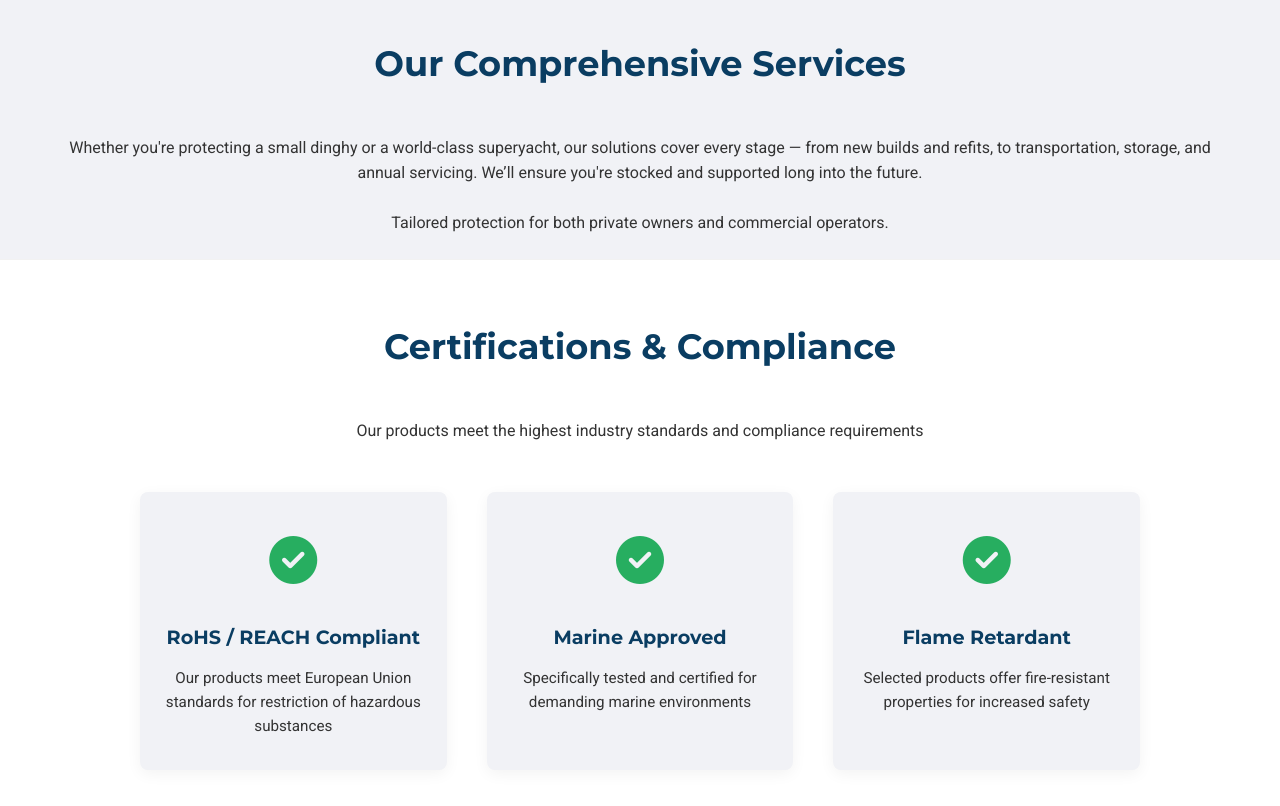
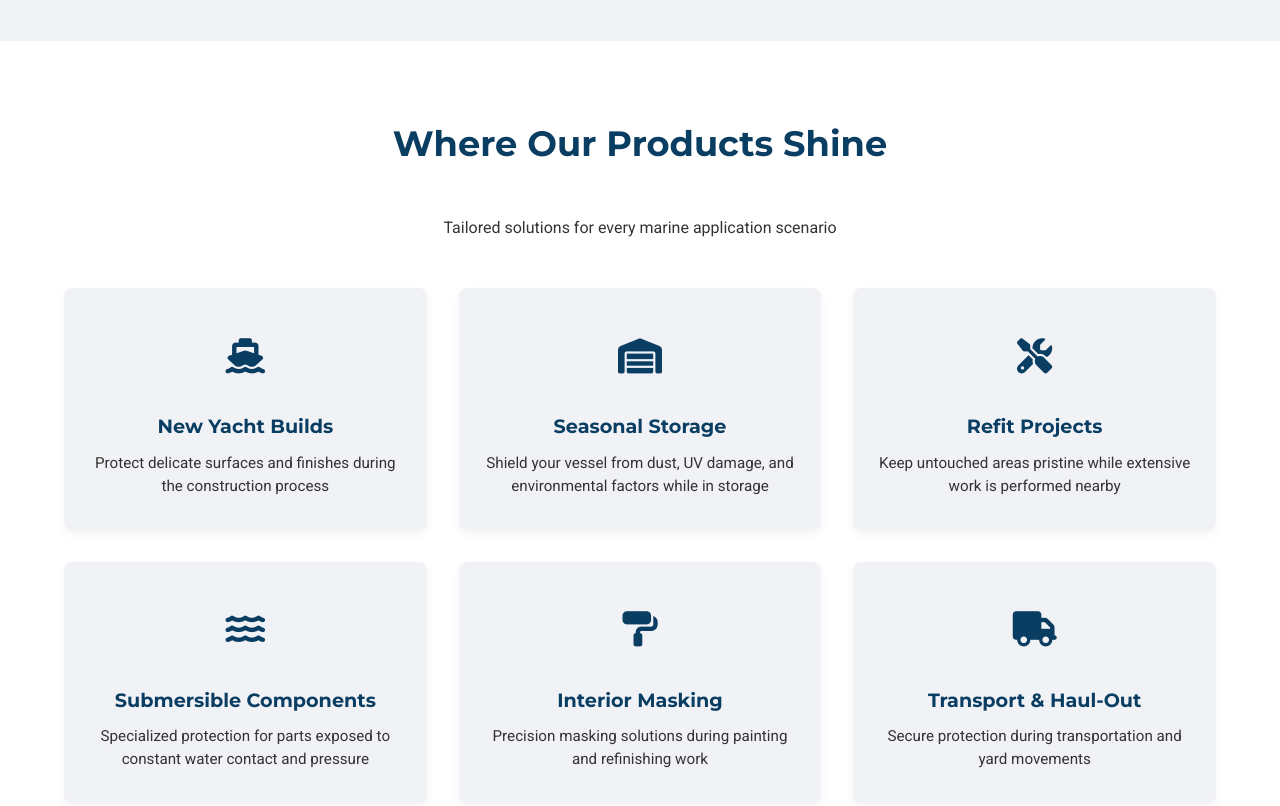
Before and after one commit to Sam-May-Futurelab/MPFilms, a plain HTML site: page index.html in a window 1280 px wide. Shown: the part 2640-3446 px from the top of the page. Drawn offline with Linux system fonts and the light colour scheme.

Commit message:
Use Cases Added

```diff
--- a/css/styles.css
+++ b/css/styles.css
@@ -1687,3 +1687,69 @@ img {
         grid-template-columns: 1fr;
     }
 }
+
+/* Use Cases Section Styles */
+.use-cases-section {
+    padding: 5rem 0;
+    background-color: white;
+}
+
+.use-cases-grid {
+    display: grid;
+    grid-template-columns: repeat(3, 1fr);
+    gap: 2rem;
+    margin-top: 3rem;
+}
+
+.use-case-item {
+    text-align: center;
+    padding: 2rem 1.5rem;
+    background-color: var(--light-color);
+    border-radius: 8px;
+    box-shadow: 0 4px 10px rgba(0, 0, 0, 0.05);
+    transition: all 0.3s ease;
+}
+
+.use-case-item:hover {
+    transform: translateY(-5px);
+    box-shadow: 0 8px 20px rgba(0, 0, 0, 0.1);
+}
+
+.use-case-icon {
+    height: 70px;
+    display: flex;
+    align-items: center;
+    justify-content: center;
+    margin-bottom: 1.5rem;
+}
+
+.use-case-icon i {
+    font-size: 2.2rem;
+    color: var(--primary-color);
+}
+
+.use-case-item h3 {
+    margin-bottom: 0.8rem;
+    color: var(--primary-color);
+    font-size: 1.2rem;
+}
+
+.use-case-item p {
+    font-size: 0.95rem;
+    line-height: 1.5;
+    color: var(--text-color);
+    margin-bottom: 0;
+}
+
+/* Mobile responsiveness for use cases */
+@media (max-width: 992px) {
+    .use-cases-grid {
+        grid-template-columns: repeat(2, 1fr);
+    }
+}
+
+@media (max-width: 576px) {
+    .use-cases-grid {
+        grid-template-columns: 1fr;
+    }
+}
--- a/index.html
+++ b/index.html
@@ -135,12 +135,61 @@
             </div>
         </section>
 
-        <!-- Services Section -->
-        <section class="services">
+        <!-- Use Cases Section -->
+        <section class="use-cases-section">
             <div class="container">
-                <h2 class="section-title">Our Comprehensive Services</h2>
-                <p class="text-center">Whether you're protecting a small dinghy or a world-class superyacht, our solutions cover every stage — from new builds and refits, to transportation, storage, and annual servicing. We’ll ensure you're stocked and supported long into the future.</p>
-                <p class="text-center">Tailored protection for both private owners and commercial operators.</p>
+                <h2 class="section-title">Where Our Products Shine</h2>
+                <p class="text-center">Tailored solutions for every marine application scenario</p>
+
+                <div class="use-cases-grid">
+                    <div class="use-case-item">
+                        <div class="use-case-icon">
+                            <i class="fas fa-ship"></i>
+                        </div>
+                        <h3>New Yacht Builds</h3>
+                        <p>Protect delicate surfaces and finishes during the construction process</p>
+                    </div>
+
+                    <div class="use-case-item">
+                        <div class="use-case-icon">
+                            <i class="fas fa-warehouse"></i>
+                        </div>
+                        <h3>Seasonal Storage</h3>
+                        <p>Shield your vessel from dust, UV damage, and environmental factors while in storage</p>
+                    </div>
+
+                    <div class="use-case-item">
+                        <div class="use-case-icon">
+                            <i class="fas fa-tools"></i>
+                        </div>
+                        <h3>Refit Projects</h3>
+                        <p>Keep untouched areas pristine while extensive work is performed nearby</p>
+                    </div>
+
+                    <div class="use-case-item">
+                        <div class="use-case-icon">
+                            <i class="fas fa-water"></i>
+                        </div>
+                        <h3>Submersible Components</h3>
+                        <p>Specialized protection for parts exposed to constant water contact and pressure</p>
+                    </div>
+
+                    <div class="use-case-item">
+                        <div class="use-case-icon">
+                            <i class="fas fa-paint-roller"></i>
+                        </div>
+                        <h3>Interior Masking</h3>
+                        <p>Precision masking solutions during painting and refinishing work</p>
+                    </div>
+
+                    <div class="use-case-item">
+                        <div class="use-case-icon">
+                            <i class="fas fa-truck"></i>
+                        </div>
+                        <h3>Transport & Haul-Out</h3>
+                        <p>Secure protection during transportation and yard movements</p>
+                    </div>
+                </div>
             </div>
         </section>
 
```
